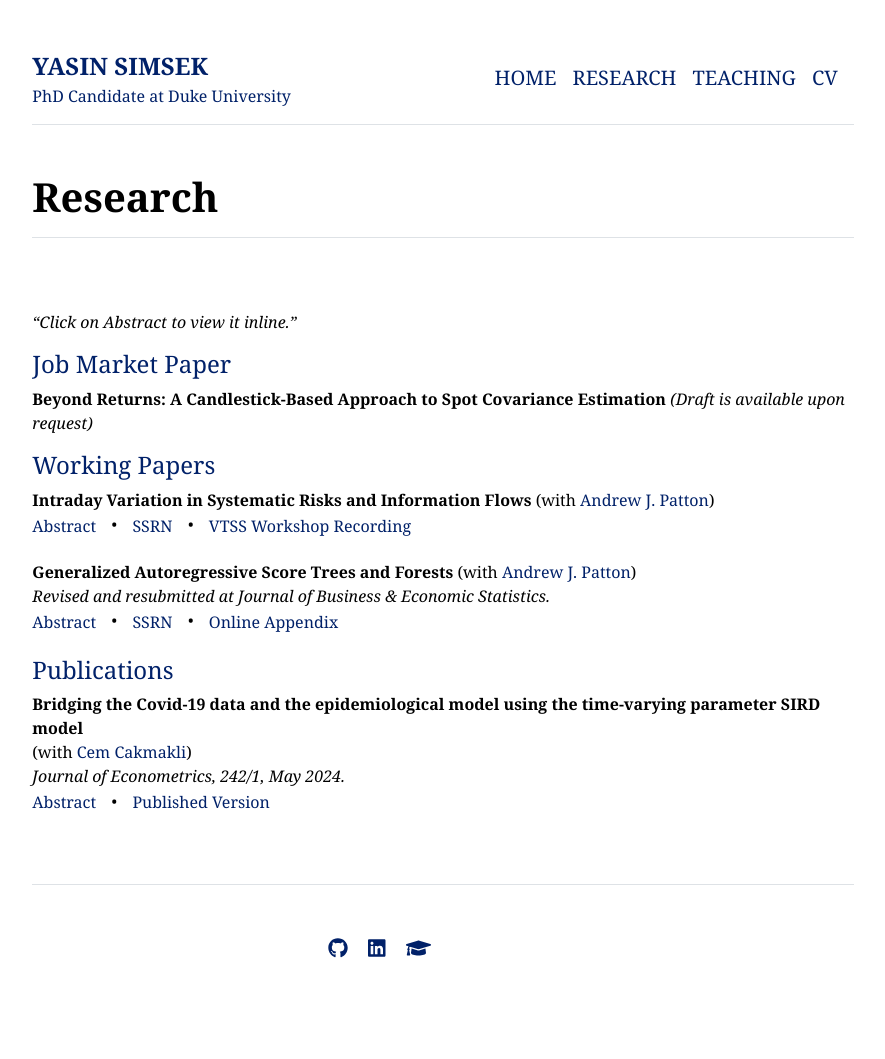
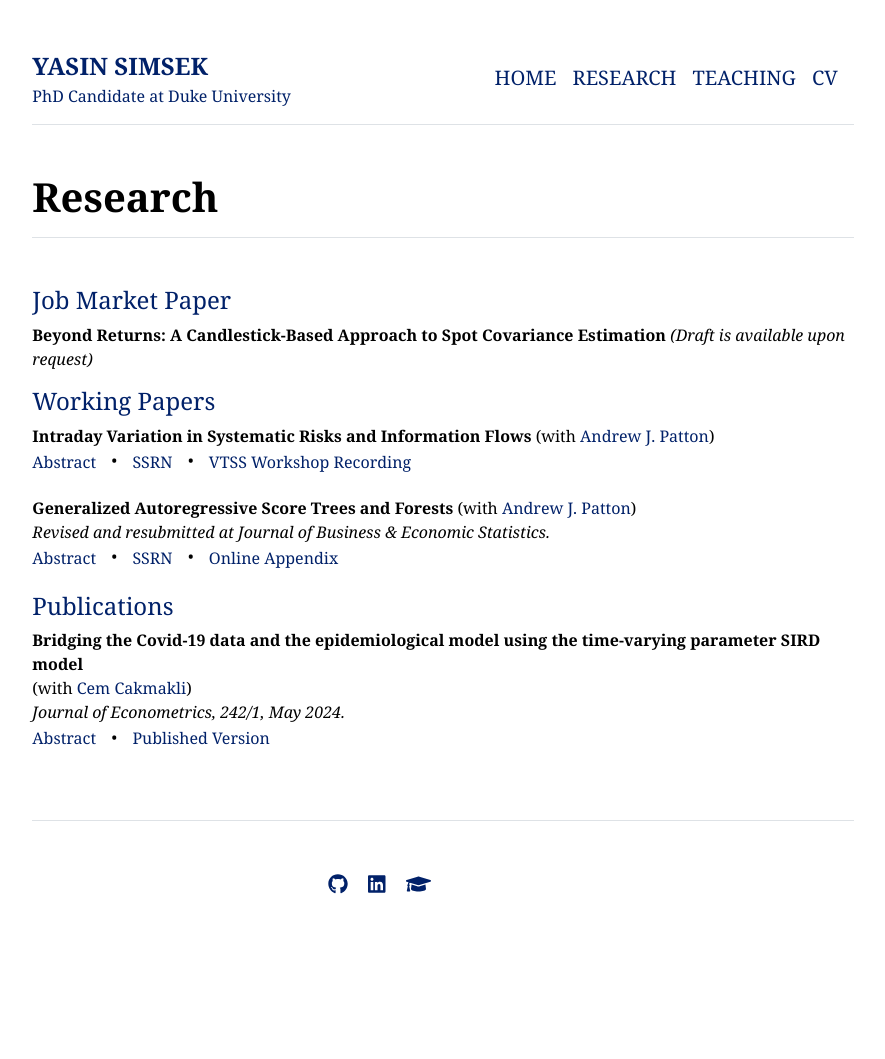
Before and after one commit to yasin-simsek/yasin-simsek.github.io, a Jekyll site: the page built from research.md, in a window 1280 px wide. Shown: the whole page, without its empty margins (197-1082 px from the left). Built offline with Jekyll 4.4.1, drawn with Linux system fonts in a browser that asks for light colours; after the commit the page ends 995 px from its top, so only the background shows below that.

Commit message:
minor fix

```diff
--- a/research.md
+++ b/research.md
@@ -47,10 +47,6 @@ title: "Research"
 }
 
 </style>
-
-<br>
-*“Click on Abstract to view it inline.”*
-<br>
 
 
 #### <span style="color: #012169;">Job Market Paper</span>
```
